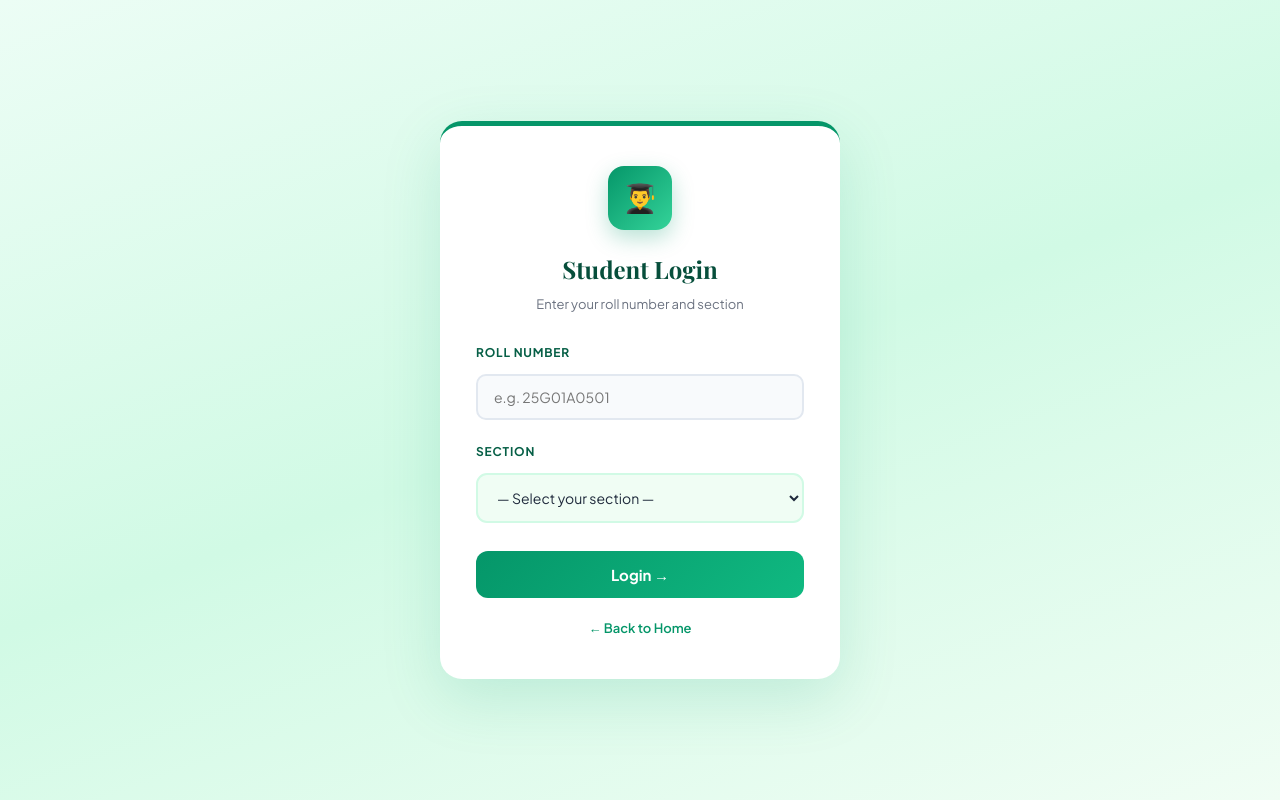
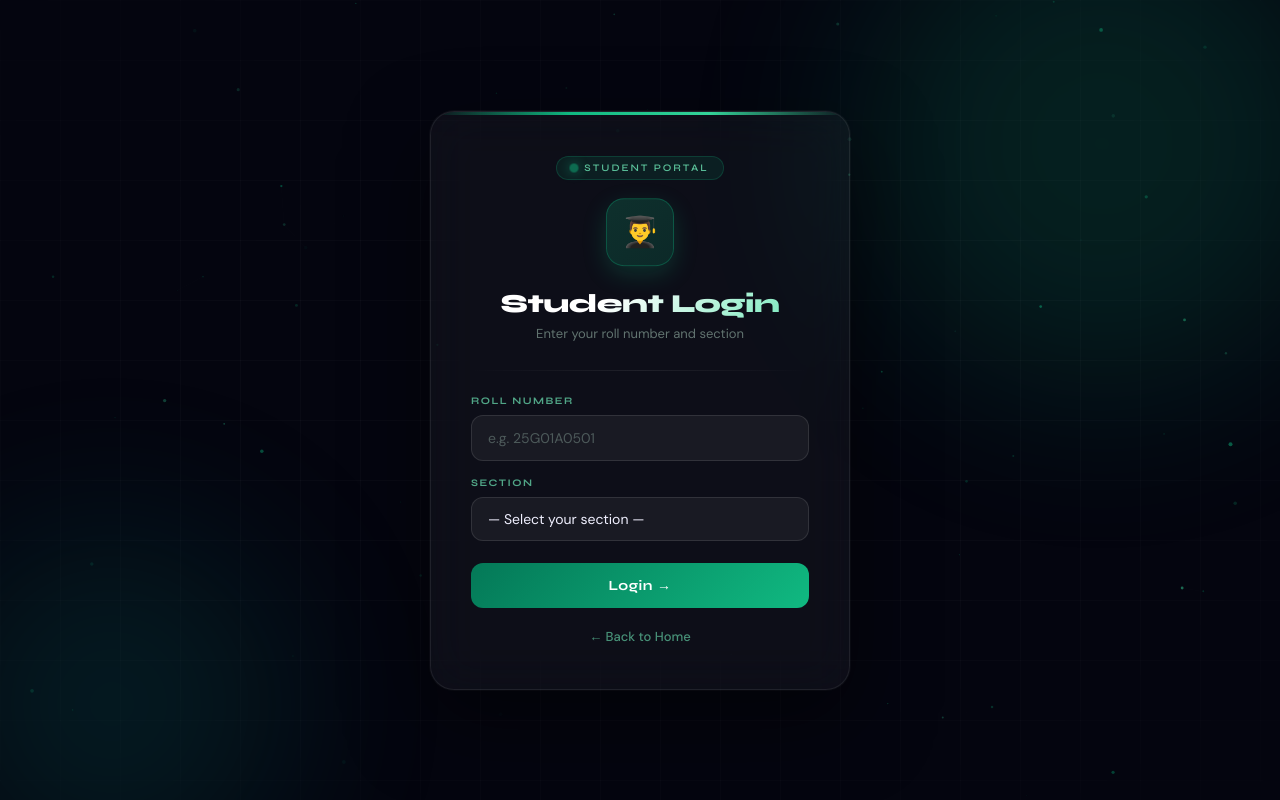
Before and after one commit to vchiradeep/svpp-attendance, a website: page public/student.html in a window 1280 px wide. Drawn offline with nearby package versions, Linux system fonts and the light colour scheme.

Commit message:
Updated student page UI and improved user experience

```diff
--- a/public/student.html
+++ b/public/student.html
@@ -1,58 +1,192 @@
 <!DOCTYPE html>
-<html>
+<html lang="en">
 <head>
     <title>Student Login — SVPCET</title>
-    <link rel="stylesheet" href="style.css">
+    <link rel="icon" type="image/png" href="/svpp-logo.png">
+    <link rel="preconnect" href="https://fonts.googleapis.com">
+    <link href="https://fonts.googleapis.com/css2?family=Syne:wght@400;600;700;800&family=DM+Sans:wght@300;400;500&display=swap" rel="stylesheet">
     <style>
-      @import url('https://fonts.googleapis.com/css2?family=Plus+Jakarta+Sans:wght@400;500;600;700;800&family=Playfair+Display:wght@700&display=swap');
-      *{box-sizing:border-box;margin:0;padding:0;}
-      body{min-height:100vh;background:linear-gradient(160deg,#ecfdf5,#d1fae5,#f0fdf4);display:flex;align-items:center;justify-content:center;font-family:'Plus Jakarta Sans',sans-serif;padding:24px;}
-      .box{width:100%;max-width:400px;background:white;border-radius:22px;padding:40px 36px;box-shadow:0 20px 60px rgba(5,150,105,0.15);border-top:5px solid #059669;animation:fadeUp 0.5s ease;}
-      @keyframes fadeUp{from{opacity:0;transform:translateY(20px)}to{opacity:1;transform:translateY(0)}}
-      .icon{width:64px;height:64px;background:linear-gradient(135deg,#059669,#34d399);border-radius:16px;display:flex;align-items:center;justify-content:center;font-size:28px;margin:0 auto 20px;box-shadow:0 8px 22px rgba(5,150,105,0.28);}
-      h2{text-align:center;font-family:'Playfair Display',serif;font-size:24px;color:#064e3b;margin-bottom:6px;}
-      .sub{text-align:center;font-size:13px;color:#6b7280;margin-bottom:28px;}
-      .lbl{display:block;font-size:12px;font-weight:700;color:#065f46;text-transform:uppercase;letter-spacing:0.8px;margin-bottom:6px;}
-      .grp{margin-bottom:16px;}
-      input,select{width:100%;padding:13px 15px;border:2px solid #d1fae5;border-radius:11px;font-size:14px;font-family:'Plus Jakarta Sans',sans-serif;color:#1e293b;background:#f0fdf4;outline:none;transition:all 0.25s;}
-      input:focus,select:focus{border-color:#059669;background:white;box-shadow:0 0 0 4px rgba(5,150,105,0.1);}
-      input.err{border-color:#ef4444 !important;background:#fef2f2 !important;}
+      *, *::before, *::after { box-sizing:border-box; margin:0; padding:0; }
 
-      /* ERROR MESSAGE */
-      .err-msg{display:none;margin-top:8px;padding:10px 14px;background:#fef2f2;border:1.5px solid #fecaca;border-radius:9px;font-size:13px;font-weight:600;color:#dc2626;line-height:1.5;}
-      .err-msg.show{display:block;}
+      :root {
+        --bg:     #04050f;
+        --accent: #10b981;
+        --accent2:#047857;
+        --glow:   rgba(16,185,129,0.3);
+        --text:   #f0f0ff;
+        --muted:  rgba(200,240,220,0.45);
+      }
 
-      .btn{width:100%;padding:14px;background:linear-gradient(135deg,#059669,#10b981);color:white;border:none;border-radius:12px;font-size:15px;font-weight:700;font-family:'Plus Jakarta Sans',sans-serif;cursor:pointer;transition:all 0.25s;margin-top:6px;}
-      .btn:hover{transform:translateY(-2px);box-shadow:0 8px 24px rgba(5,150,105,0.35);}
-      .back{display:block;text-align:center;margin-top:20px;font-size:13px;color:#059669;text-decoration:none;font-weight:600;}
+      html, body { height:100%; background:var(--bg); font-family:'DM Sans',sans-serif; color:var(--text); overflow-x:hidden; }
 
-      /* SUCCESS OVERLAY */
-      .overlay{position:fixed;inset:0;background:rgba(0,0,0,0.45);z-index:9999;display:none;align-items:center;justify-content:center;}
-      .overlay.show{display:flex;}
-      .popup{background:white;border-radius:22px;padding:40px 36px;text-align:center;max-width:320px;width:90%;animation:popIn 0.4s cubic-bezier(0.34,1.56,0.64,1);}
-      @keyframes popIn{from{opacity:0;transform:scale(0.65)}to{opacity:1;transform:scale(1)}}
-      .pop-icon{font-size:56px;margin-bottom:14px;}
-      .pop-title{font-size:21px;font-weight:800;color:#064e3b;margin-bottom:8px;}
-      .pop-msg{font-size:14px;color:#64748b;line-height:1.5;}
-      .pop-roll{font-size:16px;font-weight:800;color:#059669;margin:10px 0;}
+      #bg-canvas { position:fixed; inset:0; z-index:0; pointer-events:none; }
+
+      .orb { position:fixed; border-radius:50%; filter:blur(90px); opacity:0.15; pointer-events:none; z-index:0; animation:drift 18s ease-in-out infinite alternate; }
+      .orb-1 { width:480px; height:480px; background:#10b981; top:-120px; right:-80px; animation-delay:0s; }
+      .orb-2 { width:360px; height:360px; background:#0d9488; bottom:-80px; left:-80px; animation-delay:-9s; }
+      @keyframes drift { 0%{transform:translate(0,0) scale(1)} 50%{transform:translate(-30px,40px) scale(1.06)} 100%{transform:translate(40px,-20px) scale(0.95)} }
+
+      .grid-overlay {
+        position:fixed; inset:0; z-index:0; pointer-events:none;
+        background-image:linear-gradient(rgba(255,255,255,0.025) 1px,transparent 1px),linear-gradient(90deg,rgba(255,255,255,0.025) 1px,transparent 1px);
+        background-size:60px 60px;
+        mask-image:radial-gradient(ellipse 80% 80% at 50% 50%,black 40%,transparent 100%);
+      }
+
+      .wrapper {
+        position:relative; z-index:10;
+        min-height:100vh; display:flex; flex-direction:column;
+        align-items:center; justify-content:center; padding:40px 24px;
+      }
+
+      /* ── CARD ── */
+      .login-card {
+        width:100%; max-width:420px;
+        background:rgba(255,255,255,0.04);
+        backdrop-filter:blur(24px);
+        border:1px solid rgba(255,255,255,0.08);
+        border-radius:24px;
+        padding:44px 40px;
+        box-shadow:0 30px 80px rgba(0,0,0,0.5),0 0 0 1px rgba(255,255,255,0.04);
+        animation:fadeUp 0.7s cubic-bezier(0.22,1,0.36,1) both;
+        position:relative; overflow:hidden;
+      }
+      .login-card::before {
+        content:''; position:absolute; top:0; left:0; right:0; height:3px;
+        background:linear-gradient(90deg,transparent,#10b981,#34d399,transparent);
+        border-radius:24px 24px 0 0;
+      }
+      @keyframes fadeUp { from{opacity:0;transform:translateY(30px)} to{opacity:1;transform:translateY(0)} }
+
+      .badge {
+        display:flex; align-items:center; gap:7px; width:fit-content;
+        padding:5px 14px; border-radius:100px; margin:0 auto 22px;
+        background:rgba(16,185,129,0.1); border:1px solid rgba(16,185,129,0.2);
+        font-family:'Syne',sans-serif; font-size:10px; font-weight:600;
+        color:rgba(110,231,183,0.8); letter-spacing:2px; text-transform:uppercase;
+      }
+      .badge-dot { width:6px; height:6px; border-radius:50%; background:#10b981; box-shadow:0 0 8px #10b981; animation:pulse-dot 2s ease infinite; }
+      @keyframes pulse-dot { 0%,100%{opacity:1;transform:scale(1)} 50%{opacity:0.5;transform:scale(1.5)} }
+
+      .login-icon {
+        width:68px; height:68px;
+        background:linear-gradient(135deg,rgba(16,185,129,0.2),rgba(5,150,105,0.2));
+        border:1px solid rgba(16,185,129,0.3); border-radius:18px;
+        display:flex; align-items:center; justify-content:center;
+        font-size:30px; margin:0 auto 18px;
+        box-shadow:0 8px 24px rgba(16,185,129,0.2);
+        animation:iconFloat 3s ease-in-out infinite;
+      }
+      @keyframes iconFloat { 0%,100%{transform:translateY(0)} 50%{transform:translateY(-5px)} }
+
+      .card-title {
+        font-family:'Syne',sans-serif; font-size:26px; font-weight:800;
+        text-align:center; letter-spacing:-0.5px;
+        background:linear-gradient(135deg,#ffffff 40%,#6ee7b7 100%);
+        -webkit-background-clip:text; -webkit-text-fill-color:transparent; background-clip:text;
+        margin-bottom:6px;
+      }
+      .card-sub { text-align:center; font-size:13px; color:var(--muted); margin-bottom:28px; }
+
+      .divider { height:1px; background:linear-gradient(90deg,transparent,rgba(255,255,255,0.08),transparent); margin-bottom:24px; }
+
+      .input-label {
+        display:block; font-family:'Syne',sans-serif; font-size:10px; font-weight:700;
+        color:rgba(110,231,183,0.7); text-transform:uppercase; letter-spacing:1.5px; margin-bottom:8px;
+      }
+      .input-group { margin-bottom:16px; }
+
+      input, select {
+        width:100%; padding:13px 16px;
+        background:rgba(255,255,255,0.05); border:1px solid rgba(255,255,255,0.1);
+        border-radius:12px; font-size:14px; font-family:'DM Sans',sans-serif;
+        color:#f0f0ff; outline:none; transition:all 0.25s; appearance:none;
+      }
+      input::placeholder { color:rgba(200,240,220,0.3); }
+      input:focus, select:focus {
+        border-color:rgba(16,185,129,0.6);
+        background:rgba(16,185,129,0.06);
+        box-shadow:0 0 0 4px rgba(16,185,129,0.1);
+      }
+      input.err { border-color:rgba(239,68,68,0.6) !important; background:rgba(239,68,68,0.05) !important; }
+      select option { background:#0f172a; color:#f0f0ff; }
+
+      .err-msg {
+        display:none; margin-top:8px; padding:10px 14px;
+        background:rgba(239,68,68,0.08); border:1px solid rgba(239,68,68,0.2);
+        border-radius:10px; font-size:13px; font-weight:500;
+        color:#fca5a5; line-height:1.5;
+      }
+      .err-msg.show { display:block; }
+
+      .login-btn {
+        width:100%; padding:14px;
+        background:linear-gradient(135deg,#047857,#10b981);
+        color:white; border:none; border-radius:12px;
+        font-family:'Syne',sans-serif; font-size:14px; font-weight:700;
+        letter-spacing:0.5px; cursor:pointer; transition:all 0.3s;
+        margin-top:6px; position:relative; overflow:hidden;
+      }
+      .login-btn::before {
+        content:''; position:absolute; inset:0;
+        background:linear-gradient(105deg,transparent 40%,rgba(255,255,255,0.12) 50%,transparent 60%);
+        transform:translateX(-100%); transition:transform 0.5s ease;
+      }
+      .login-btn:hover::before { transform:translateX(100%); }
+      .login-btn:hover { transform:translateY(-2px); box-shadow:0 10px 30px rgba(16,185,129,0.4); }
+      .login-btn:active { transform:translateY(0); }
+
+      .back-link {
+        display:block; text-align:center; margin-top:20px;
+        font-size:13px; color:rgba(110,231,183,0.6);
+        text-decoration:none; font-weight:500; transition:color 0.2s;
+      }
+      .back-link:hover { color:#6ee7b7; }
+
+      /* ── SUCCESS OVERLAY ── */
+      .overlay { position:fixed; inset:0; background:rgba(0,0,0,0.7); z-index:9999; display:none; align-items:center; justify-content:center; backdrop-filter:blur(4px); }
+      .overlay.show { display:flex; }
+      .popup {
+        background:linear-gradient(135deg,#0f172a,#1e293b);
+        border:1px solid rgba(16,185,129,0.2); border-radius:22px;
+        padding:40px 36px; text-align:center; max-width:340px; width:90%;
+        animation:popIn 0.4s cubic-bezier(0.34,1.56,0.64,1);
+        box-shadow:0 30px 80px rgba(0,0,0,0.6);
+      }
+      @keyframes popIn { from{opacity:0;transform:scale(0.65)} to{opacity:1;transform:scale(1)} }
+      .pop-icon { font-size:52px; margin-bottom:14px; display:block; }
+      .pop-title { font-family:'Syne',sans-serif; font-size:20px; font-weight:800; color:#f0f0ff; margin-bottom:8px; }
+      .pop-roll { font-family:'Syne',sans-serif; font-size:15px; font-weight:700; color:#34d399; margin:10px 0; }
+      .pop-sub { font-size:13px; color:var(--muted); }
     </style>
 </head>
 <body>
 
-<div class="box">
-  <div class="icon">👨‍🎓</div>
-  <h2>Student Login</h2>
-  <p class="sub">Enter your roll number and section</p>
+<canvas id="bg-canvas"></canvas>
+<div class="orb orb-1"></div>
+<div class="orb orb-2"></div>
+<div class="grid-overlay"></div>
 
-  <div class="grp">
-    <label class="lbl">Roll Number</label>
+<div class="wrapper">
+  <div class="login-card">
+
+    <div class="badge"><span class="badge-dot"></span>Student Portal</div>
+
+    <div class="login-icon">👨‍🎓</div>
+    <div class="card-title">Student Login</div>
+    <p class="card-sub">Enter your roll number and section</p>
+
+    <div class="divider"></div>
+
+    <div class="input-group">
+      <label class="input-label">Roll Number</label>
       <input type="text" id="roll" placeholder="e.g. 25G01A0501" autocomplete="off"
              oninput="clearErrors()" onkeydown="if(event.key==='Enter')login()">
       <div class="err-msg" id="rollErr"></div>
     </div>
 
-  <div class="grp">
-    <label class="lbl">Section</label>
+    <div class="input-group">
+      <label class="input-label">Section</label>
       <select id="section" onchange="clearErrors()">
         <option value="">— Select your section —</option>
         <option>CSE - A</option><option>CSE - B</option>
@@ -66,134 +200,107 @@
       <div class="err-msg" id="secErr"></div>
     </div>
 
-  <button class="btn" onclick="login()">Login →</button>
-  <a href="index.html" class="back">← Back to Home</a>
+    <button class="login-btn" onclick="login()">Login →</button>
+    <a href="index.html" class="back-link">← Back to Home</a>
+
+  </div>
 </div>
 
 <!-- SUCCESS POPUP -->
 <div class="overlay" id="overlay">
   <div class="popup">
-    <div class="pop-icon">✅</div>
+    <span class="pop-icon">✅</span>
     <div class="pop-title">Login Successful!</div>
     <div class="pop-roll" id="popRoll"></div>
-    <div class="pop-msg">Redirecting to your dashboard...</div>
+    <div class="pop-sub">Redirecting to your dashboard...</div>
   </div>
 </div>
 
 <script>
-// ===== ROLL NUMBER DATA (embedded, no external dependency) =====
-const _SL = "ABCDEFGHIJKLMNOPQRSTUVWXYZ";
-function _si(s){ return /^[0-9]{2}$/.test(s)?parseInt(s,10):100+_SL.indexOf(s[0])*10+parseInt(s[1],10); }
-function _is(n){ if(n<=99)return String(n).padStart(2,"0"); const o=n-100; return _SL[Math.floor(o/10)]+(o%10); }
-function _gen(br,s,e){ const r=[]; for(let i=_si(s);i<=_si(e);i++) r.push("25G01A"+br+_is(i)); return r; }
-
-// All valid rolls per section
-const ROLLS = {
-  "CSE - A":    _gen("05","01","75"),
-  "CSE - B":    _gen("05","76","F0"),
-  "CSE - C":    _gen("05","F1","M5"),
-  "CSE - D":    _gen("05","M6","R9"),
-  "A.I - A":    _gen("43","01","75"),
-  "A.I - B":    _gen("43","76","F0"),
-  "A.I - C":    _gen("43","F1","I2"),
-  "AIML - A":   _gen("42","01","75"),
-  "AIML - B":   _gen("42","76","F0"),
-  "AIML - C":   _gen("42","F1","M0"),
-  "D.S":        _gen("32","01","41"),
-  "ECE - A":    _gen("04","01","75"),
-  "ECE - B":    _gen("04","76","B5"),
-  "ECE - C":    _gen("02","01","19"),
-  "CIVIL":      _gen("01","02","09"),
-  "Mechanical": _gen("03","01","12"),
+// ===== ROLL NUMBER DATA =====
+const _SL="ABCDEFGHIJKLMNOPQRSTUVWXYZ";
+function _si(s){return /^[0-9]{2}$/.test(s)?parseInt(s,10):100+_SL.indexOf(s[0])*10+parseInt(s[1],10);}
+function _is(n){if(n<=99)return String(n).padStart(2,"0");const o=n-100;return _SL[Math.floor(o/10)]+(o%10);}
+function _gen(br,s,e){const r=[];for(let i=_si(s);i<=_si(e);i++)r.push("25G01A"+br+_is(i));return r;}
+const ROLLS={
+  "CSE - A":_gen("05","01","75"),"CSE - B":_gen("05","76","F0"),
+  "CSE - C":_gen("05","F1","M5"),"CSE - D":_gen("05","M6","R9"),
+  "A.I - A":_gen("43","01","75"),"A.I - B":_gen("43","76","F0"),"A.I - C":_gen("43","F1","I2"),
+  "AIML - A":_gen("42","01","75"),"AIML - B":_gen("42","76","F0"),"AIML - C":_gen("42","F1","M0"),
+  "D.S":_gen("32","01","41"),
+  "ECE - A":_gen("04","01","75"),"ECE - B":_gen("04","76","B5"),"ECE - C":_gen("02","01","19"),
+  "CIVIL":_gen("01","02","09"),"Mechanical":_gen("03","01","12"),
 };
-
-// Find which section a roll belongs to
-function findSection(roll){
-  for(const [sec, rolls] of Object.entries(ROLLS)){
-    if(rolls.includes(roll)) return sec;
-  }
-  return null;
-}
+function findSection(roll){ for(const[s,r]of Object.entries(ROLLS)) if(r.includes(roll)) return s; return null; }
 
 function clearErrors(){
-  ["rollErr","secErr"].forEach(id=>{
-    document.getElementById(id).className = "err-msg";
-    document.getElementById(id).textContent = "";
-  });
+  ["rollErr","secErr"].forEach(id=>{ document.getElementById(id).className="err-msg"; document.getElementById(id).textContent=""; });
   document.getElementById("roll").classList.remove("err");
 }
-
-function showErr(id, msg){
-  const el = document.getElementById(id);
-  el.textContent = msg;
-  el.className = "err-msg show";
-}
+function showErr(id,msg){ const el=document.getElementById(id); el.textContent=msg; el.className="err-msg show"; }
 
 function login(){
   clearErrors();
-
-  const rawRoll = document.getElementById("roll").value.trim();
-  const section = document.getElementById("section").value;
-
-  // 1. Check roll entered
-  if(!rawRoll){
-    showErr("rollErr", "⚠️ Please enter your roll number.");
+  const rawRoll=document.getElementById("roll").value.trim();
+  const section=document.getElementById("section").value;
+  if(!rawRoll){ showErr("rollErr","⚠️ Please enter your roll number."); document.getElementById("roll").classList.add("err"); document.getElementById("roll").focus(); return; }
+  const roll=rawRoll.toUpperCase();
+  if(!section){ showErr("secErr","⚠️ Please select your section."); return; }
+  const sectionRolls=ROLLS[section]||[];
+  if(sectionRolls.includes(roll)){ proceedLogin(roll,section); return; }
+  const actualSection=findSection(roll);
+  if(actualSection){
+    showErr("rollErr",`❌ You are not from ${section}. Roll "${roll}" belongs to ${actualSection}. Please select the correct section.`);
     document.getElementById("roll").classList.add("err");
-    document.getElementById("roll").focus();
+    document.getElementById("section").value=actualSection;
     return;
   }
-
-  // 2. Normalize roll to uppercase
-  const roll = rawRoll.toUpperCase();
-
-  // 3. Check section selected
-  if(!section){
-    showErr("secErr", "⚠️ Please select your section.");
-    return;
-  }
-
-  // 4. Check if roll exists in selected section
-  const sectionRolls = ROLLS[section] || [];
-  if(sectionRolls.includes(roll)){
-    // ✅ Valid — same section
-    proceedLogin(roll, section);
-    return;
-  }
-
-  // 5. Check if roll belongs to a DIFFERENT section
-  const actualSection = findSection(roll);
-  if(actualSection){
-    // Roll exists but belongs to different section
-    showErr("rollErr",
-      `❌ You are not from ${section}.\n` +
-      `Roll "${roll}" belongs to ${actualSection}.\n` +
-      `Please select the correct section.`
-    );
-    document.getElementById("roll").classList.add("err");
-    // Auto-select the correct section to help the student
-    document.getElementById("section").value = actualSection;
-    return;
-  }
-
-  // 6. Roll doesn't exist in any section
-  showErr("rollErr",
-    `❌ Invalid roll number "${roll}".\n` +
-    `Please check your roll number and try again.`
-  );
+  showErr("rollErr",`❌ Invalid roll number "${roll}". Please check and try again.`);
   document.getElementById("roll").classList.add("err");
 }
 
-function proceedLogin(roll, section){
-  localStorage.setItem("studentRoll", roll);
-  localStorage.setItem("section", section);
+function proceedLogin(roll,section){
+  localStorage.setItem("studentRoll",roll);
+  localStorage.setItem("section",section);
+  document.getElementById("popRoll").textContent=roll+" — "+section;
+  document.getElementById("overlay").classList.add("show");
+  setTimeout(()=>{ window.location.href="studenthome.html"; },1500);
+}
+</script>
 
-  // Show success popup
-  document.getElementById("popRoll").textContent = roll + " — " + section;
-  document.getElementById("overlay").classList.add("show");
-
-  // Redirect after 1.5s
-  setTimeout(() => { window.location.href = "studenthome.html"; }, 1500);
+<!-- PARTICLE BACKGROUND -->
+<script>
+(function(){
+  const canvas=document.getElementById("bg-canvas");
+  const ctx=canvas.getContext("2d");
+  let W,H,particles=[];
+  const COLORS=["16,185,129","52,211,153","5,150,105"];
+  function resize(){ W=canvas.width=window.innerWidth; H=canvas.height=window.innerHeight; }
+  function rand(a,b){return Math.random()*(b-a)+a;}
+  function mkP(){
+    const c=COLORS[Math.floor(Math.random()*COLORS.length)];
+    return{x:rand(0,W),y:rand(0,H),r:rand(0.5,2),vx:rand(-0.2,0.2),vy:rand(-0.35,-0.08),alpha:rand(0.1,0.5),color:c,life:0,maxLife:rand(200,500)};
   }
+  function init(){ particles=[]; for(let i=0;i<80;i++){const p=mkP();p.life=Math.random()*p.maxLife;particles.push(p);} }
+  function draw(){
+    ctx.clearRect(0,0,W,H);
+    for(let i=0;i<particles.length;i++){
+      const p=particles[i]; p.x+=p.vx; p.y+=p.vy; p.life++;
+      const pr=p.life/p.maxLife;
+      const fade=pr<0.1?pr/0.1:pr>0.8?(1-pr)/0.2:1;
+      for(let j=i+1;j<particles.length;j++){
+        const q=particles[j],dx=p.x-q.x,dy=p.y-q.y,d=Math.sqrt(dx*dx+dy*dy);
+        if(d<100){ctx.strokeStyle=`rgba(255,255,255,${(1-d/100)*0.05})`;ctx.lineWidth=0.4;ctx.beginPath();ctx.moveTo(p.x,p.y);ctx.lineTo(q.x,q.y);ctx.stroke();}
+      }
+      ctx.beginPath(); ctx.arc(p.x,p.y,p.r,0,Math.PI*2);
+      ctx.fillStyle=`rgba(${p.color},${p.alpha*fade})`; ctx.fill();
+      if(p.life>=p.maxLife) particles[i]=mkP();
+    }
+    requestAnimationFrame(draw);
+  }
+  window.addEventListener("resize",()=>{resize();init();});
+  resize(); init(); draw();
+})();
 </script>
 
 <div id="loader" style="display:none;"><div class="spinner"></div></div>
```
Lines whose indentation alone changed are shown as unchanged.
